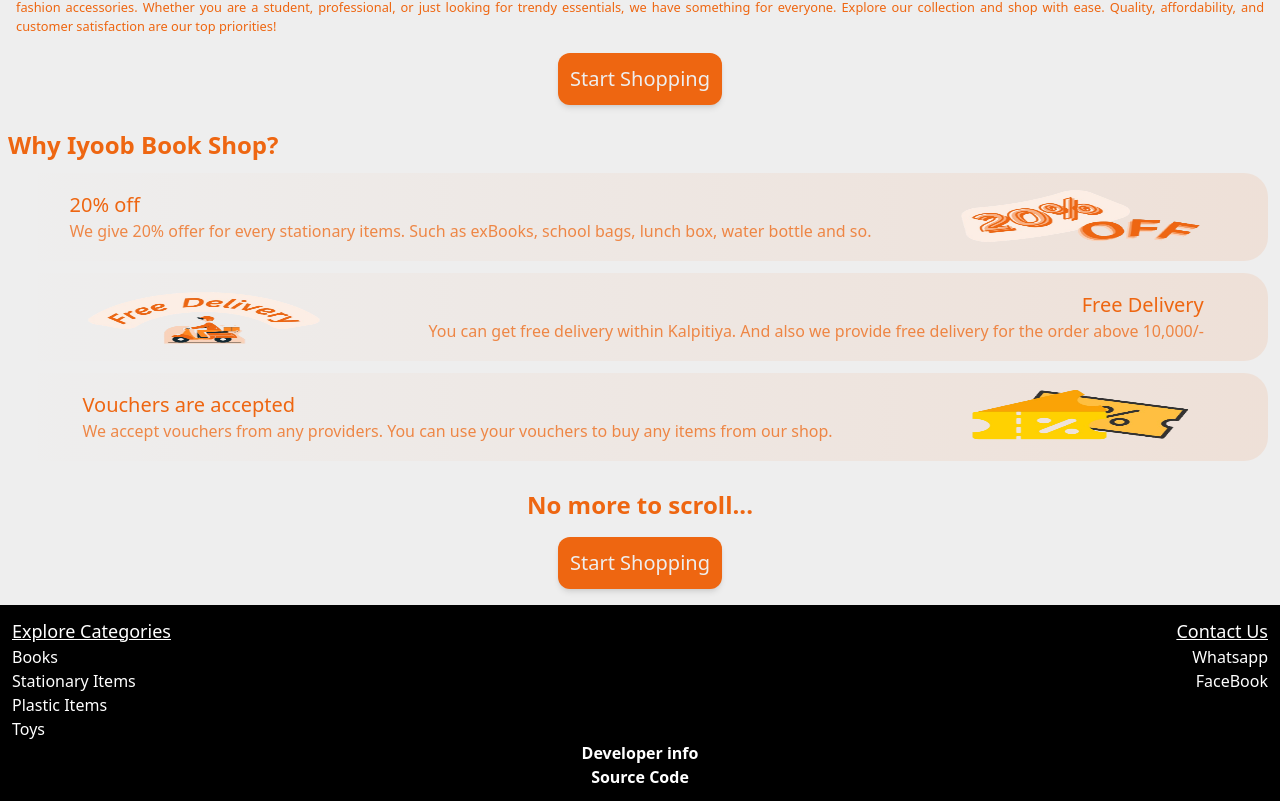
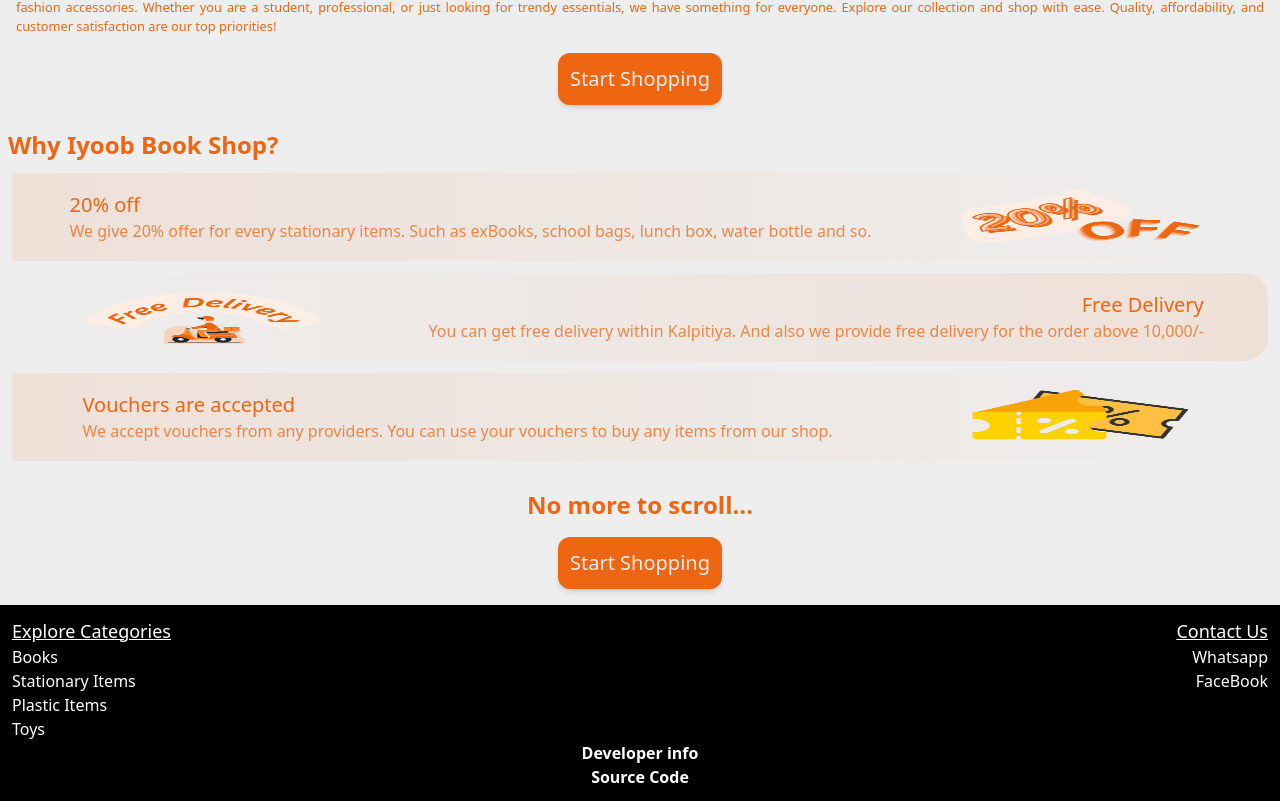
Before and after one commit to itsmefminsaf/ibs_store, a Next.js app: page / in a window 1280 px wide. Shown: the part 897-1698 px from the top of the page. Built offline with nearby package versions, Linux system fonts and the light colour scheme.

Commit message:
fix: gradient orientation bug fixed in feature section

```diff
--- a/src/components/Feature.tsx
+++ b/src/components/Feature.tsx
@@ -6,8 +6,10 @@
 const Feature = ({ img, title, description, dir = "left" }: featureProp) => {
   return (
     <div
-      className={`flex items-center justify-around m-3 rounded-e-3xl p-4 bg-gradient-to-r from-transparent to-foreground/10 ${
-        dir === "left" ? "flex-row" : "flex-row-reverse"
+      className={`flex items-center justify-around m-3 rounded-e-3xl p-4 from-transparent to-foreground/10 ${
+        dir === "left"
+          ? "flex-row bg-gradient-to-r"
+          : "flex-row-reverse bg-gradient-to-l"
       }`}
     >
       <Image
```
